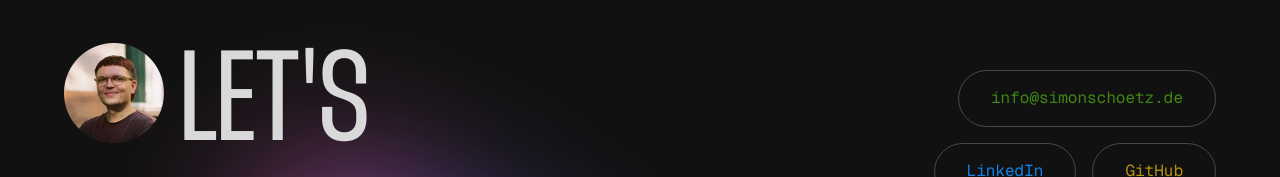
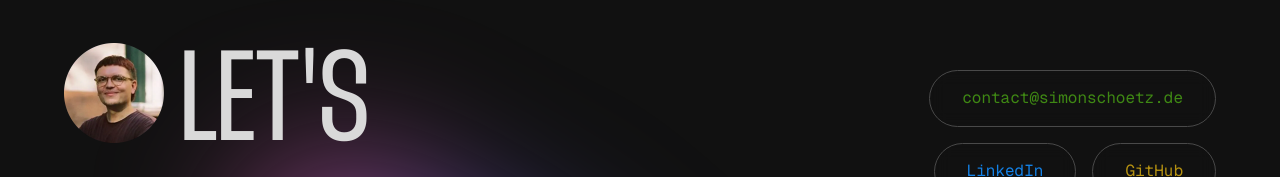
Before and after one commit to SimonSchoetz/simon-schoetz-website-2025, a Next.js app: page / in a window 1280 px wide. Shown: the part 5271-5448 px from the top of the page. Built offline with nearby package versions, Linux system fonts and the light colour scheme.

Commit message:
adjust email address

```diff
--- a/app/(side)/imprint/page.tsx
+++ b/app/(side)/imprint/page.tsx
@@ -17,7 +17,7 @@ const ImprintPage: NextPage = () => {
       </p>
 
       <H2 text='Contact' className={h2ClassName} />
-      <p>Email: info@simonschoetz.de</p>
+      <p>Email: contact@simonschoetz.de</p>
 
       <H2
         text='Responsible for content according to § 55 Abs. 2 RStV:'
--- a/app/(side)/privacy-policy/page.tsx
+++ b/app/(side)/privacy-policy/page.tsx
@@ -154,7 +154,7 @@ const PrivacyPolicyPage: NextPage = () => {
           12055 Berlin, Germany
           <br />
           <br />
-          Email: info@simonschoetz.de
+          Email: contact@simonschoetz.de
           <br />
         </p>
         <p className={`${pClassName}`}>
--- a/app/_sections/ContactSection.tsx
+++ b/app/_sections/ContactSection.tsx
@@ -8,8 +8,8 @@ import { useState } from 'react';
 
 const contactChips = [
   {
-    label: 'info@simonschoetz.de',
-    link: 'mailto:info@simonschoetz.de',
+    label: 'contact@simonschoetz.de',
+    link: 'mailto:contact@simonschoetz.de',
   },
   {
     label: 'LinkedIn',
```
